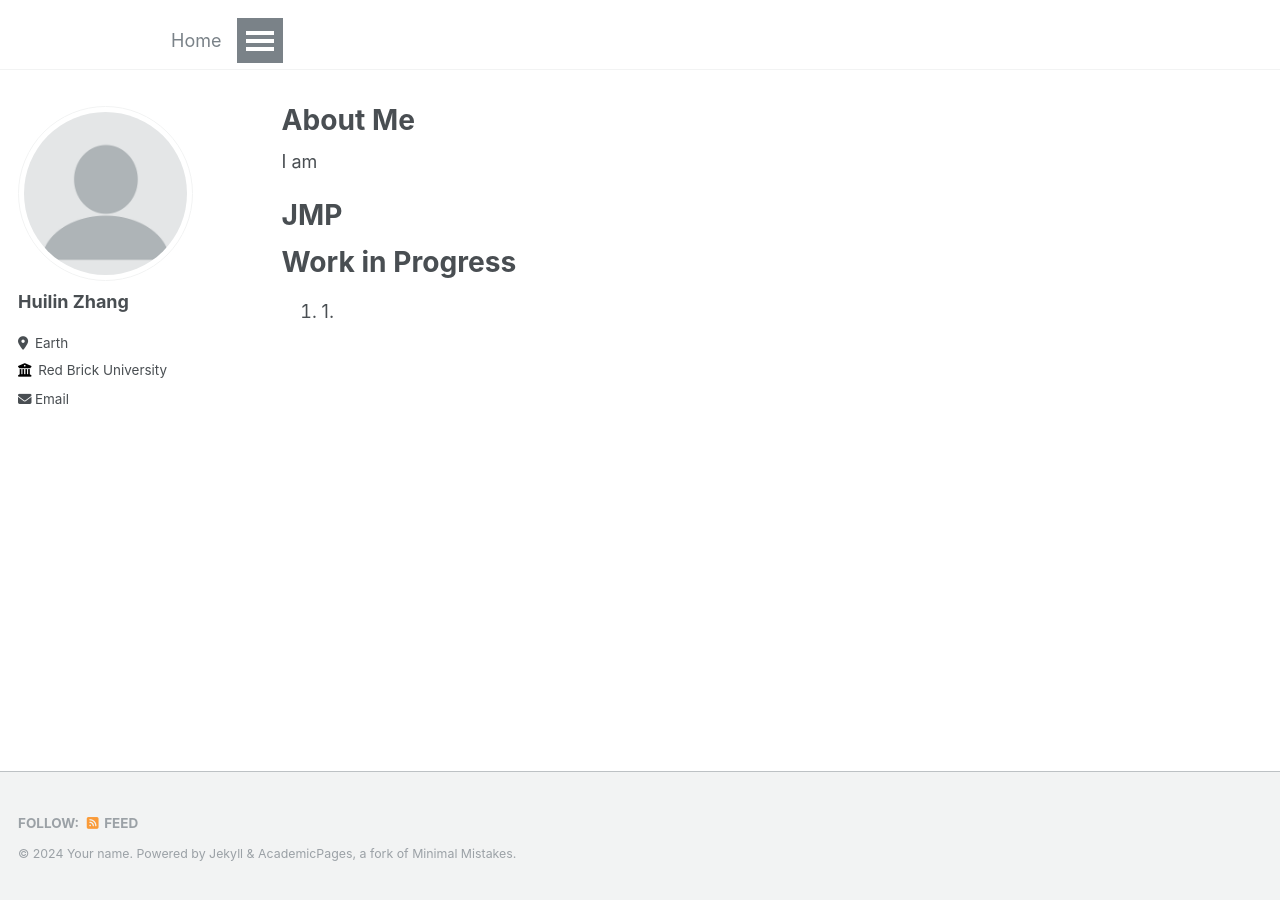
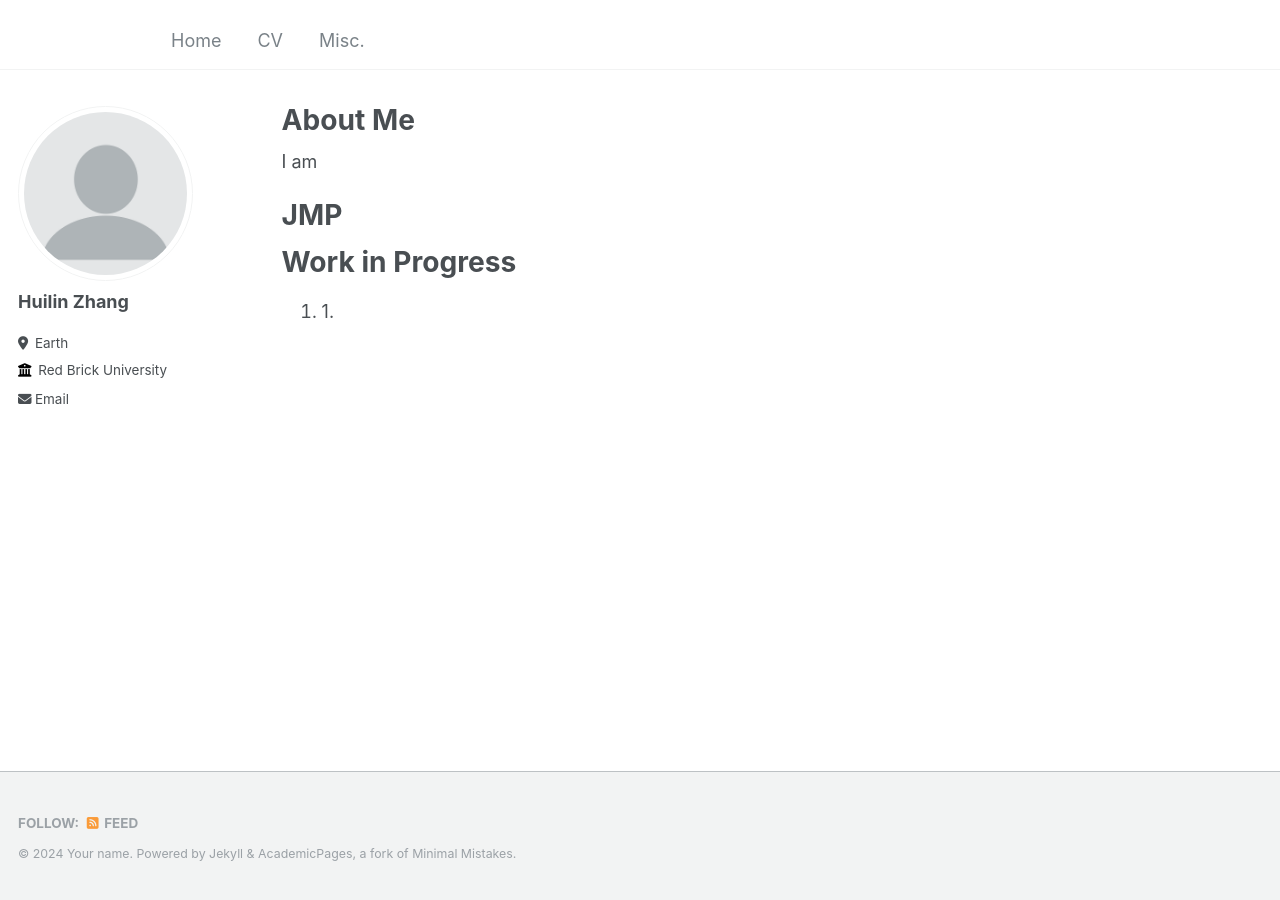
Before and after one commit to huilin-zhang/huilin-zhang.github.io, a Jekyll site: the page built from _pages/about.md, in a window 1280 px wide. Built offline with Jekyll 4.4.1, drawn with Linux system fonts in a browser that asks for light colours.

Commit message:
Update _masthead.scss

```diff
--- a/_sass/_masthead.scss
+++ b/_sass/_masthead.scss
@@ -37,7 +37,7 @@
 }
 
 .masthead__menu {
-  display: flex;
+  // display: float;
   // justify-content: flex-end; /* Aligns the items to the right */
   padding: 0; /* Removes default padding */
   margin: 0; /* Removes default margin */
```
